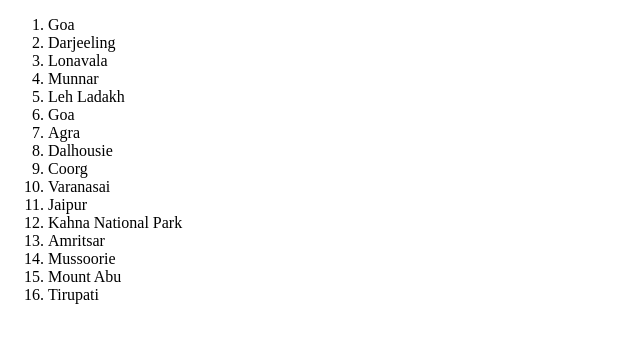
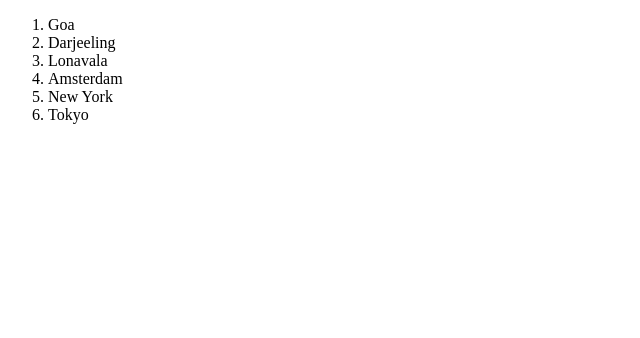
Before and after one commit to A-jha/ReactJS-React-Basics-Working-with-Fragments-portals-refs-React-Fragments-R-...---In-Class---Ho, a React app: page / in a window 1280 px wide. Shown: the top 338 px of the page, without its empty margins (0-640 px from the left). Built offline with nearby package versions, Linux system fonts and the light colour scheme.

Commit message:
Update App.js

```diff
--- a/src/components/App.js
+++ b/src/components/App.js
@@ -35,19 +35,20 @@
       { name: "Mount Abu", country: "India" },
       { name: "Tirupati", country: "India" }
     ];
-    this.indianCity = this.cityList.filter(function (city) {
-      return city.country === "India";
-    });
+    this.myList = ["Goa","Amsterdam","New York","Darjeeling","Tokyo","Lonavala"];
+
   }
-
+  // Goa(India), Amsterdam(Netherlands), New York(USA), Darjeeling(India), Tokyo(Japan), Lonavala(India)
   render() {
     return (
       <div id="main">
         <ol>
-          {this.indianCity.map((item, index) => {
-            let tempKey ="location" + (index + 1);
-            return <li key={tempKey}>{item.name}</li>;
-          })}
+          <li key="location1">Goa</li>
+          <li key="location2">Darjeeling</li>
+          <li key="location3">Lonavala</li>
+          <li ley="location4">Amsterdam</li>
+          <li ley="location5">New York</li>
+          <li ley="location6">Tokyo</li>
         </ol>
       </div>
     );
```
